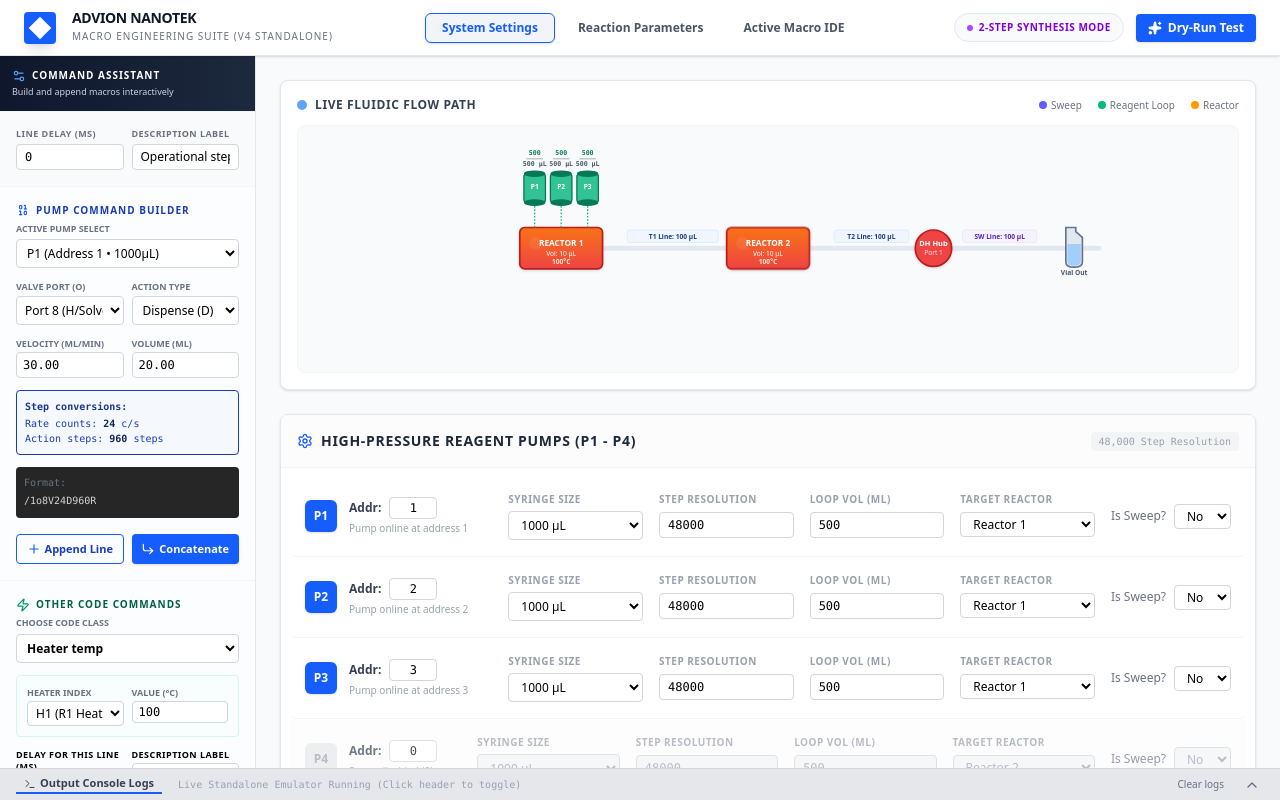
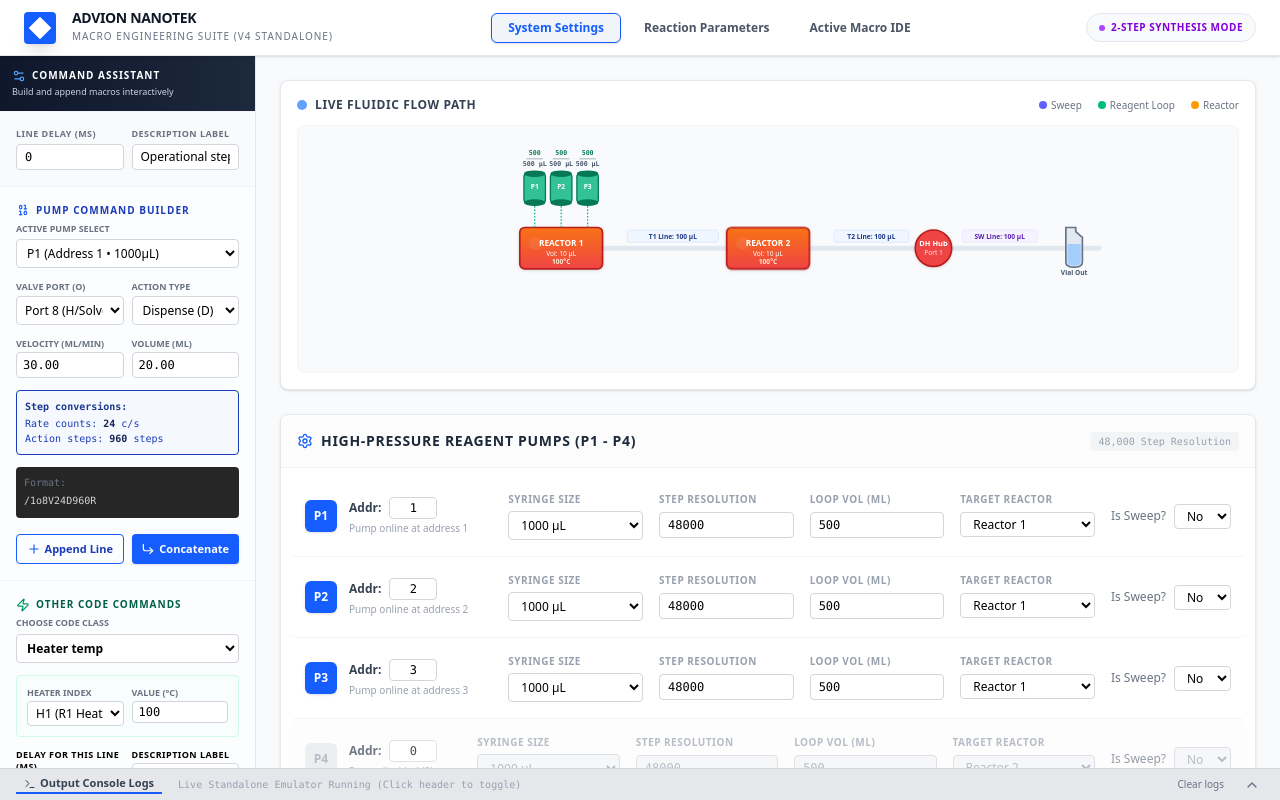
Before and after one commit to giancarlopascali-hub/NanoTek_MacroGen, a React (Vite) app: page / in a window 1280 px wide. Built offline with nearby package versions, Linux system fonts and the light colour scheme.

Commit message:
feat(ui): display synthesis mode indicator on mobile
Remove the 'hidden' class from the synthesis mode status tag to ensure visibility across all screen sizes and remove the unused Sparkles icon.

```diff
--- a/src/App.tsx
+++ b/src/App.tsx
@@ -1,6 +1,6 @@
 import React, { useState, useEffect } from "react";
 import { PumpConfig, FluidicsConfig, AUXState, LogLine } from "./types";
-import { Play, Code, ShieldCheck, Cpu, Terminal, Sparkles, BookOpen, Settings, Flame, ChevronUp, ChevronDown } from "lucide-react";
+import { Play, Code, ShieldCheck, Cpu, Terminal, BookOpen, Settings, Flame, ChevronUp, ChevronDown } from "lucide-react";
 import FluidicSchematic from "./components/FluidicSchematic";
 import SyntaxExplorer from "./components/SyntaxExplorer";
 import PumpConfigurator from "./components/PumpConfigurator";
@@ -1432,19 +1432,12 @@
 
         {/* Standard compilation trigger */}
         <div className="flex items-center gap-3">
-          <div className="hidden sm:flex items-center gap-1.5 px-3 py-1.5 bg-slate-50 border border-slate-200 rounded-full text-[10px] font-bold uppercase tracking-wider">
+          <div className="flex items-center gap-1.5 px-3 py-1.5 bg-slate-50 border border-slate-200 rounded-full text-[10px] font-bold uppercase tracking-wider">
             <span className={`w-1.5 h-1.5 rounded-full ${fluidics.reactor2Vol > 0 ? "bg-purple-500" : "bg-amber-500 animate-pulse"}`}></span>
             <span className={fluidics.reactor2Vol > 0 ? "text-purple-700" : "text-amber-700"}>
               {fluidics.reactor2Vol > 0 ? "2-Step Synthesis Mode" : "1-Step Synthesis Active"}
             </span>
           </div>
-          <button
-            onClick={runSimulation}
-            className="px-3 py-1.5 text-xs font-bold bg-blue-600 hover:bg-blue-700 text-white rounded shadow-sm flex items-center gap-1.5"
-          >
-            <Sparkles className="w-3.5 h-3.5 fill-white" />
-            Dry-Run Test
-          </button>
         </div>
       </header>
 
```
